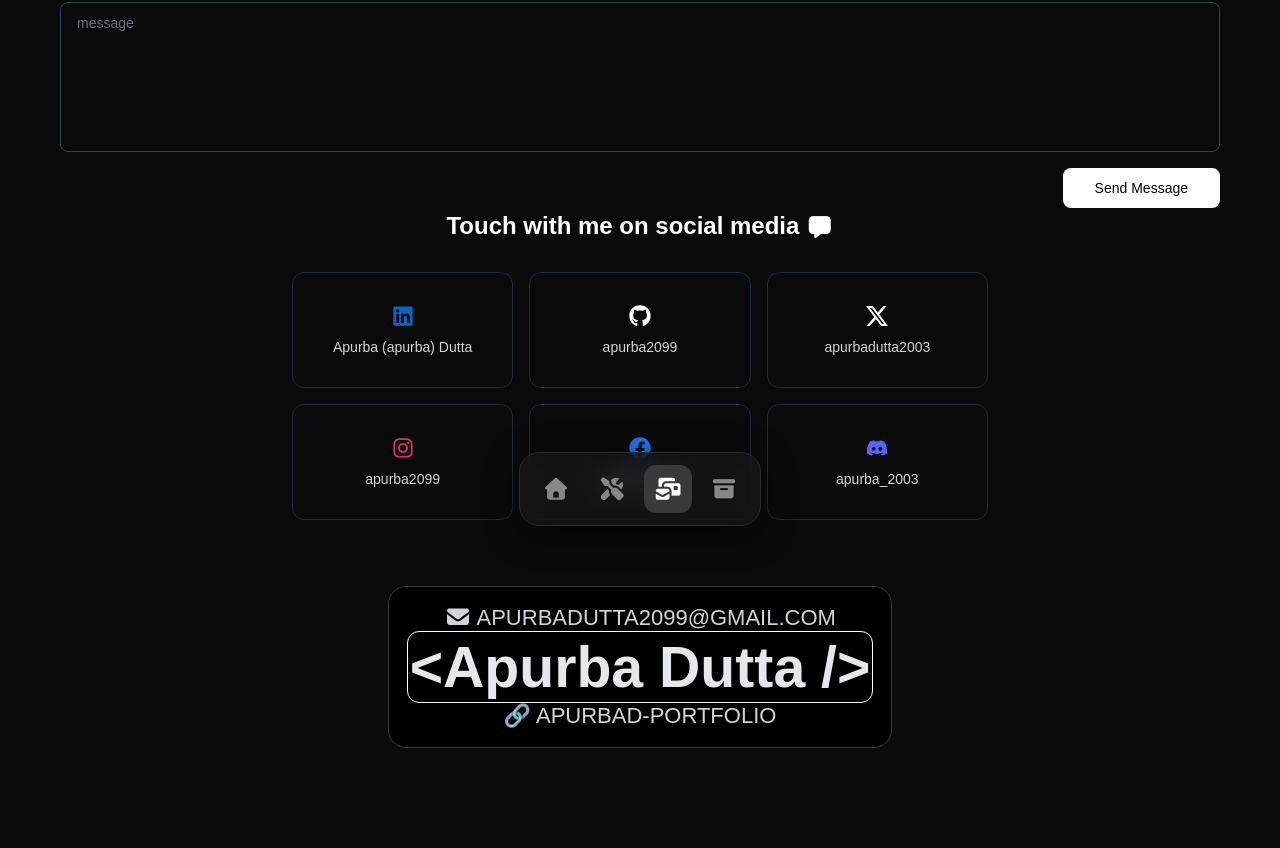
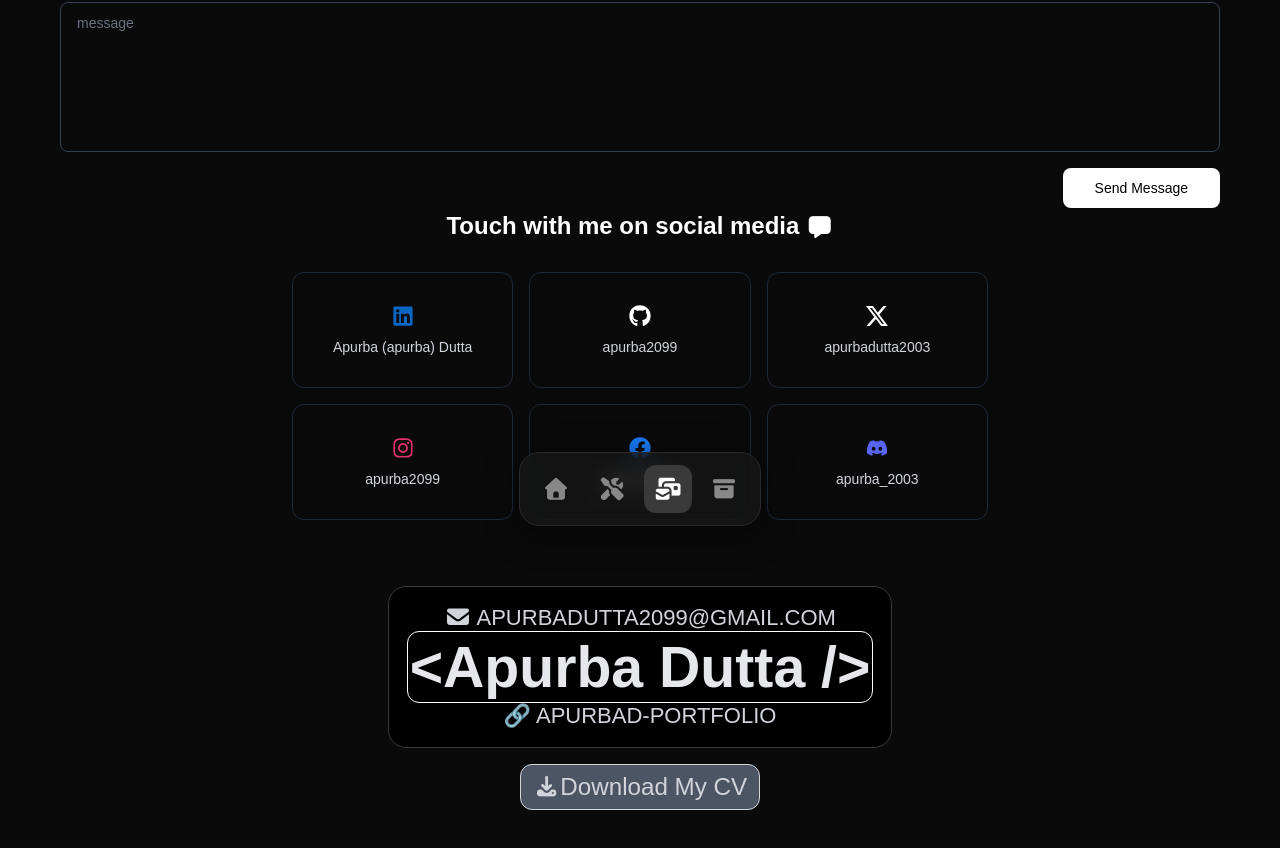
Before and after one commit to apurba2099/apurbad-portfolio, a React (Vite) app: page /contact in a window 1280 px wide. Shown: the part 254-1102 px from the top of the page. Built offline with nearby package versions, Linux system fonts and the light colour scheme; a web font is replaced by a local one.

Commit message:
8. Add resume section.

```diff
--- a/src/pages/Contact/Contact.css
+++ b/src/pages/Contact/Contact.css
@@ -247,6 +247,21 @@ a {
   color: #d1d5db;
 }
 
+/* CV section  */
+.resume-section {
+  display: flex;
+  justify-content: center;
+  align-items: center;
+  margin: 10px;
+}
+.resume-btn {
+  font-size: 1.1rem;
+  padding: 8px 12px;
+  border: 1px solid #d1d5db;
+  border-radius: 12px;
+  background-color: #4b5563;
+}
+
 /* Responsive Design */
 @media (max-width: 768px) {
   .contact {
--- a/src/pages/Contact/Contact.jsx
+++ b/src/pages/Contact/Contact.jsx
@@ -208,10 +208,17 @@ export default function Contact() {
             <i className="fa fa-envelope"></i> APURBADUTTA2099@GMAIL.COM
           </a>
           <h2>&lt;Apurba Dutta /&gt;</h2>
-          <a href="https://apurbad-portfolio.vercel.app" target="_blank">
+          <a href="https://apurbadutta.lol" target="_blank">
             &#128279; APURBAD-PORTFOLIO
           </a>
         </div>
+      </section>
+
+      {/* Resume Section */}
+      <section className="resume-section">
+        <a className="resume-btn" href="./ApurbaDutta_Resume.pdf" download="ApurbaDutta_Resume.pdf">
+          <i className="fa-solid fa-download"></i>Download My CV
+        </a>
       </section>
 
       {/* Toaster Section  */}
```
Also changed, not shown: 1 other file (tests, documents, lock files or other folders).
